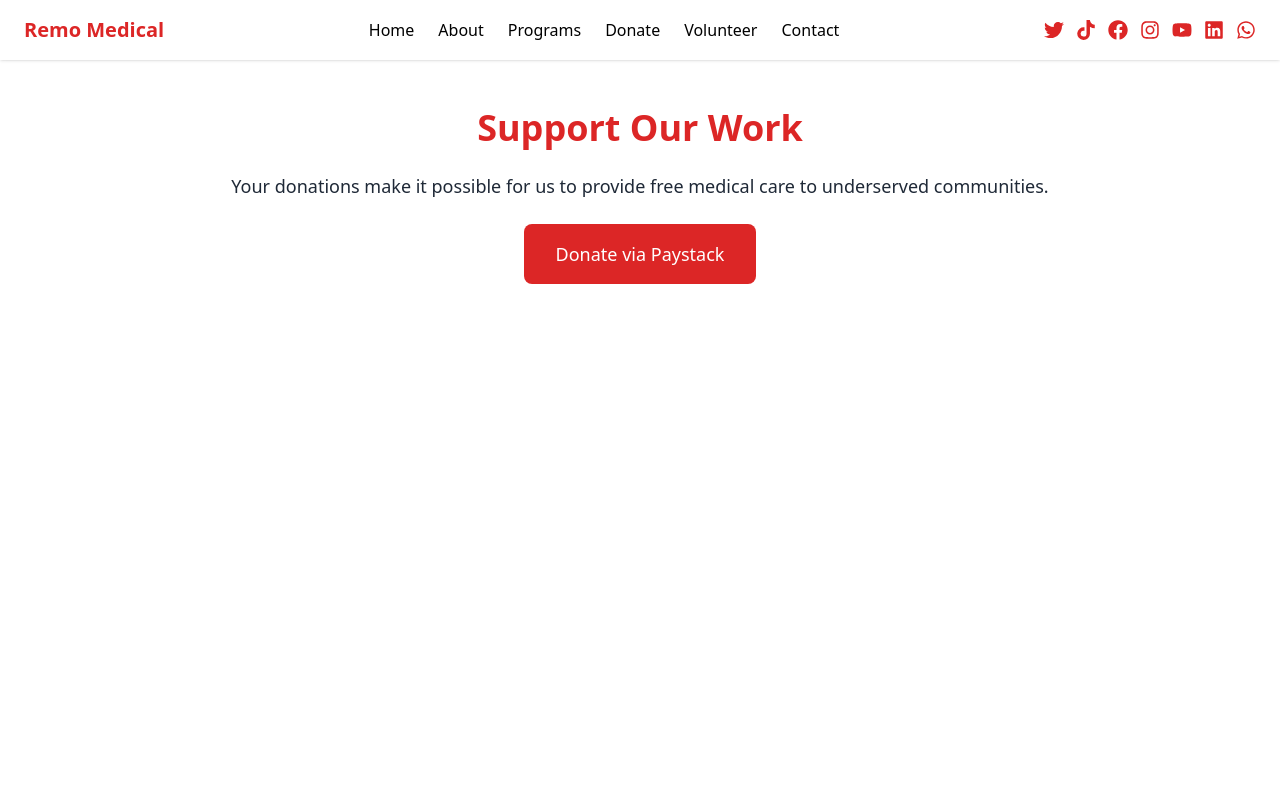
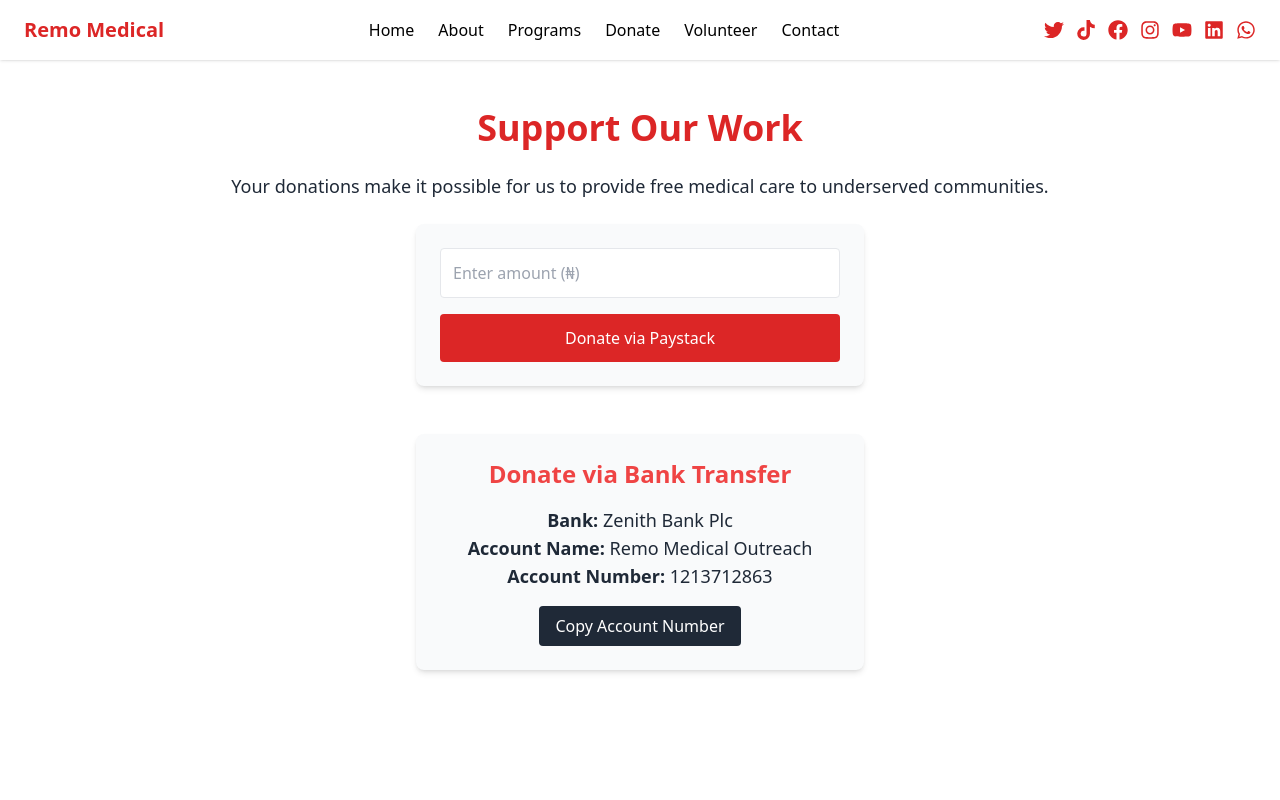
Before and after one commit to remo-medical-outreach/remo-medical-outreach, a Next.js app: page /donate in a window 1280 px wide. Shown: the top 800 px of the page. Built offline with nearby package versions, Linux system fonts and the light colour scheme.

Commit message:
Update donate.js

```diff
--- a/pages/donate.js
+++ b/pages/donate.js
@@ -1,7 +1,33 @@
 import Nav from "../components/Nav"
 import Footer from "../components/Footer"
+import Script from "next/script"
+import { useState } from "react"
 
 export default function Donate() {
+  const [amount, setAmount] = useState("")
+
+  const handlePaystack = () => {
+    if (!amount) {
+      alert("Please enter a donation amount")
+      return
+    }
+    var handler = window.PaystackPop.setup({
+      key: "pk_live_2439131aafff6486b98caed13c41ee9f639590c2", // Paystack public key
+      email: "donor@example.com", // can add donor email field later
+      amount: parseFloat(amount) * 100, // Paystack requires amount in kobo
+      currency: "NGN",
+      callback: function (response) {
+        alert("Thank you for your donation! Reference: " + response.reference)
+      },
+    })
+    handler.openIframe()
+  }
+
+  const copyAccount = () => {
+    navigator.clipboard.writeText("1213712863")
+    alert("Account number copied: 1213712863")
+  }
+
   return (
     <>
       <Nav />
@@ -10,16 +36,44 @@ export default function Donate() {
         <p className="mb-6 text-lg">
           Your donations make it possible for us to provide free medical care to underserved communities.
         </p>
-        <button
-          className="bg-red-600 text-white px-8 py-4 rounded-lg text-lg hover:bg-red-700"
-          onClick={() => {
-            window.location.href = "https://paystack.com/pay/your-donation-link"
-          }}
-        >
-          Donate via Paystack
-        </button>
+
+        {/* Paystack Donation Form */}
+        <div className="max-w-md mx-auto bg-gray-50 p-6 rounded-lg shadow-md mb-12">
+          <input
+            type="number"
+            placeholder="Enter amount (₦)"
+            className="w-full border p-3 rounded mb-4"
+            value={amount}
+            onChange={(e) => setAmount(e.target.value)}
+          />
+          <button
+            onClick={handlePaystack}
+            className="w-full bg-red-600 text-white px-6 py-3 rounded hover:bg-red-700"
+          >
+            Donate via Paystack
+          </button>
+        </div>
+
+        {/* Bank Transfer Details */}
+        <div className="max-w-md mx-auto bg-gray-50 p-6 rounded-lg shadow-md">
+          <h2 className="text-2xl font-semibold mb-4 text-red-500">Donate via Bank Transfer</h2>
+          <p className="text-lg mb-4">
+            <strong>Bank:</strong> Zenith Bank Plc <br />
+            <strong>Account Name:</strong> Remo Medical Outreach <br />
+            <strong>Account Number:</strong> 1213712863
+          </p>
+          <button
+            onClick={copyAccount}
+            className="bg-gray-800 text-white px-4 py-2 rounded hover:bg-gray-900"
+          >
+            Copy Account Number
+          </button>
+        </div>
       </main>
       <Footer />
+
+      {/* Paystack script */}
+      <Script src="https://js.paystack.co/v1/inline.js" strategy="afterInteractive" />
     </>
   )
 }
```
